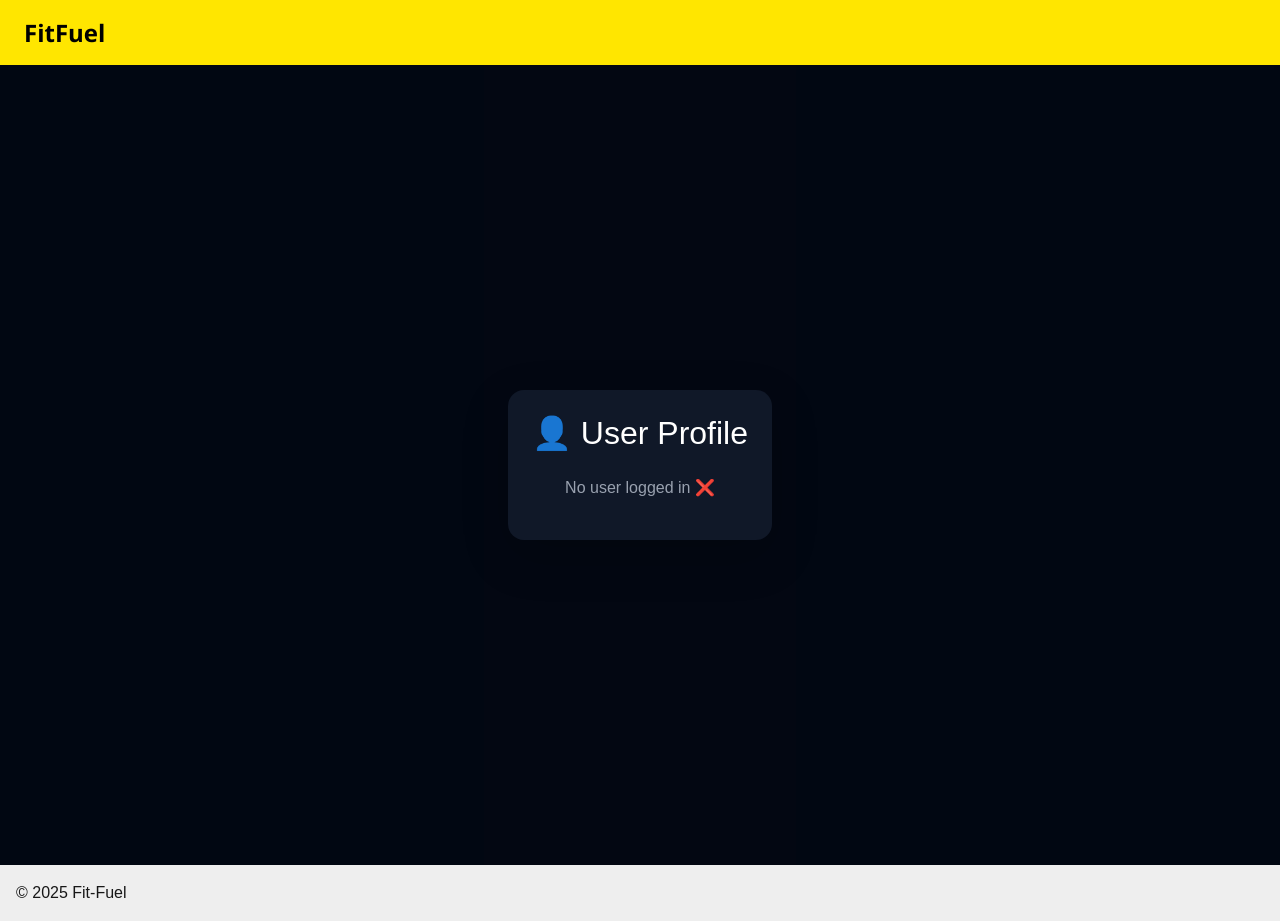
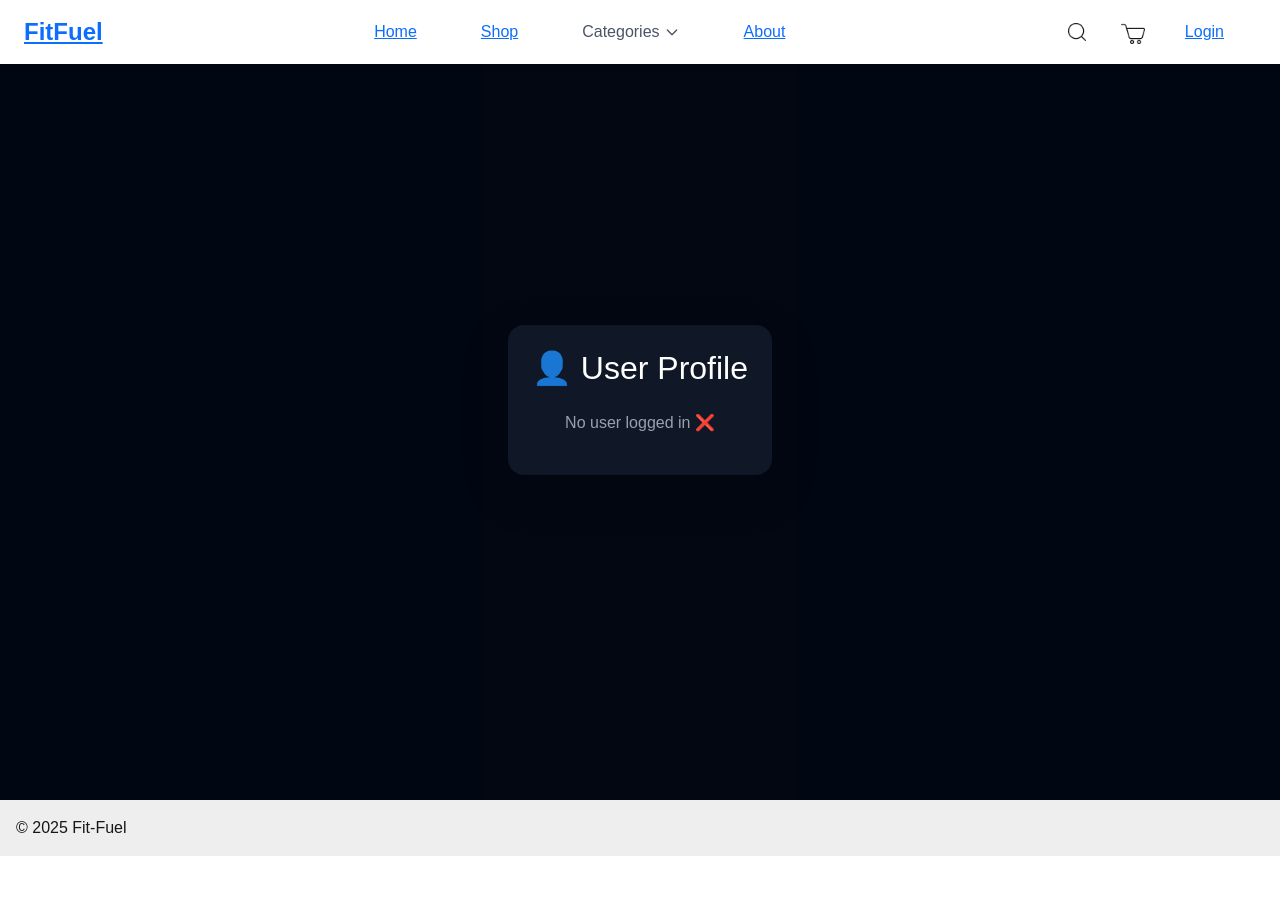
Before and after one commit to Akhil3236/Tracker, a Next.js app in the folder frontend/: page /user in a window 1280 px wide. After the commit the page ends 856 px from the top, so only its background shows below. Built offline with nearby package versions, Linux system fonts and the light colour scheme.

Commit message:
chnaged the header from bootstarp to tailwind

```diff
--- a/frontend/src/app/layout.tsx
+++ b/frontend/src/app/layout.tsx
@@ -14,9 +14,9 @@ export default function RootLayout({
   children: React.ReactNode;
 }) {
   // Load Bootstrap JS for dropdowns/collapse
-  useEffect(() => {
-  import("bootstrap/dist/js/bootstrap.bundle.min.js");
-}, []);
+//   useEffect(() => {
+//   import("bootstrap/dist/js/bootstrap.bundle.min.js");
+// }, []);
 
   return (
     <html lang="en">
--- a/frontend/src/component/Header.css
+++ b/frontend/src/component/Header.css
@@ -1,7 +1,7 @@
-/* Navbar Custom Styling */
 .navbar {
   font-family: 'Segoe UI', Tahoma, Geneva, Verdana, sans-serif;
-background-color: #ffe600 !important;
+  background-color: #525050 !important;
+  z-index: 1000;
 }
 
 .navbar .nav-link {
@@ -12,10 +12,9 @@ background-color: #ffe600 !important;
 }
 
 .navbar .nav-link:hover {
-  color: #0d6efd !important; /* Bootstrap primary color */
+  color: #0d6efd !important;
 }
 
-/* Custom Icons */
 .nav-icon {
   width: 26px;
   height: 26px;
@@ -28,7 +27,6 @@ background-color: #ffe600 !important;
   transform: scale(1.1);
 }
 
-/* Cart Badge */
 .cart-badge {
   position: absolute;
   top: -4px;
--- a/frontend/src/component/Header.tsx
+++ b/frontend/src/component/Header.tsx
@@ -4,142 +4,322 @@ import React, { useEffect, useState } from "react";
 import Image from "next/image";
 import Link from "next/link";
 import useUserstate from "@/app/Store/store";
-import "bootstrap/dist/css/bootstrap.min.css";
-
-import "./Header.css";
 
 const Header: React.FC = () => {
   const user = useUserstate((state) => state.user);
   const [isLoggedIn, setIsLoggedIn] = useState(false);
+  const [menuOpen, setMenuOpen] = useState(false);
 
-  // ✅ Check localStorage on client
   useEffect(() => {
-    const token = localStorage.getItem("token");
-    if (token) {
+    if (user) {
       setIsLoggedIn(true);
     }
-  }, [user]); // runs again if Zustand updates user
+  }, [user]);
+
+
 
   return (
-    <nav className="navbar navbar-expand-lg navbar-light px-4 shadow-sm">
-      <Link className="navbar-brand fw-bold fs-4" href="/">
+    <header className="bg-white shadow-md fixed top-0 left-0 w-full z-50">
+      <div className="max-w-7xl mx-auto px-4 sm:px-6 lg:px-8">
+        <div className="flex justify-between items-center h-16">
+          {/* Logo */}
+          <Link href="/" className="text-2xl font-extrabold text-blue-600 hover:text-blue-700">
             FitFuel
           </Link>
-      <button
-        className="navbar-toggler"
-        type="button"
-        data-bs-toggle="collapse"
-        data-bs-target="#navbarSupportedContent"
-        aria-controls="navbarSupportedContent"
-        aria-expanded="false"
-        aria-label="Toggle navigation"
-      >
-        <span className="navbar-toggler-icon"></span>
-      </button>
-      <div className="collapse navbar-collapse" id="navbarSupportedContent">
-        <ul className="navbar-nav mx-auto mb-2 mb-lg-0">
-          <li className="nav-item">
-            <Link className="nav-link active" href="/">
+
+          {/* Desktop Menu */}
+          <div className="hidden lg:flex space-x-8 items-center">
+            <Link href="/" className="text-gray-600 hover:text-blue-600 transition px-3 py-2 rounded">
               Home
             </Link>
-          </li>
-          <li className="nav-item">
-            <Link className="nav-link" href="/shop">
+            <Link href="/" className="text-gray-600 hover:text-blue-600 transition px-3 py-2 rounded">
               Shop
             </Link>
-          </li>
-          <li className="nav-item dropdown">
-            <Link
-              className="nav-link dropdown-toggle"
-              href="#"
-              id="navbarDropdown"
-              role="button"
-              data-bs-toggle="dropdown"
-              aria-expanded="false"
-            >
+            <div className="relative group">
+              <button className="text-gray-600 hover:text-blue-600 transition px-3 py-2 rounded flex items-center gap-1">
                 Categories
-            </Link>
-            <ul className="dropdown-menu" aria-labelledby="navbarDropdown">
+                <svg className="w-4 h-4" fill="none" stroke="currentColor" viewBox="0 0 24 24">
+                  <path strokeLinecap="round" strokeLinejoin="round" strokeWidth="2" d="M19 9l-7 7-7-7" />
+                </svg>
+              </button>
+              <ul className="absolute left-0 mt-2 bg-white border border-gray-200 rounded shadow-lg opacity-0 group-hover:opacity-100 invisible group-hover:visible transition-opacity duration-200">
                 <li>
-                <Link className="dropdown-item" href="/categories/whey-protein">
+                  <Link href="/categories/whey-protein" className="block px-4 py-2 hover:bg-gray-100">
                     Whey Protein
                   </Link>
                 </li>
                 <li>
-                <Link
-                  className="dropdown-item"
-                  href="/categories/creatine-monohydrate"
-                >
+                  <Link href="/categories/creatine-monohydrate" className="block px-4 py-2 hover:bg-gray-100">
                     Creatine Monohydrate
                   </Link>
                 </li>
                 <li>
-                <hr className="dropdown-divider" />
+                  <hr className="border-gray-300" />
                 </li>
                 <li>
-                <Link
-                  className="dropdown-item"
-                  href="/categories/peanut-butter"
-                >
+                  <Link href="/categories/peanut-butter" className="block px-4 py-2 hover:bg-gray-100">
                     Peanut Butter
                   </Link>
                 </li>
                 <li>
-                <Link className="dropdown-item" href="/categories/oats-museli">
+                  <Link href="/categories/oats-museli" className="block px-4 py-2 hover:bg-gray-100">
                     Oats & Muesli
                   </Link>
                 </li>
               </ul>
+            </div>
+            <Link href="/about" className="text-gray-600 hover:text-blue-600 transition px-3 py-2 rounded">
+              About
+            </Link>
+          </div>
+
+          {/* Actions */}
+          <div className="flex items-center space-x-4">
+            <Link href="/search" className="text-gray-600 hover:text-blue-600 transition p-2 rounded-full hover:bg-gray-100">
+              <Image src="/assets/search.png" alt="Search" width={24} height={24} />
+            </Link>
+            <Link href="/cart" className="relative text-gray-600 hover:text-blue-600 transition p-2 rounded-full hover:bg-gray-100">
+              <Image src="/assets/trolley.png" alt="Cart" width={24} height={24} />
+            </Link>
+            {isLoggedIn ? (
+              <Link href="/user" className="text-gray-600 hover:text-blue-600 transition p-2 rounded-full hover:bg-gray-100">
+                <Image src="/assets/user.png" alt="User" width={24} height={24} />
+              </Link>
+            ) : (
+              <Link href="/login" className="text-blue-600 hover:text-blue-800 transition px-3 py-2 rounded hover:bg-blue-50">
+                Login
+              </Link>
+            )}
+            {/* Hamburger for mobile */}
+            <button
+              onClick={() => setMenuOpen(!menuOpen)}
+              className="lg:hidden text-gray-600 hover:text-blue-600 p-2 rounded hover:bg-gray-100"
+            >
+              <svg className="w-6 h-6" fill="none" stroke="currentColor" viewBox="0 0 24 24">
+                <path
+                  strokeLinecap="round"
+                  strokeLinejoin="round"
+                  strokeWidth="2"
+                  d={menuOpen ? "M6 18L18 6M6 6l12 12" : "M4 6h16M4 12h16M4 18h16"}
+                />
+              </svg>
+            </button>
+          </div>
+        </div>
+      </div>
+
+      {/* Mobile Menu */}
+      {menuOpen && (
+        <div className="lg:hidden bg-white border-t border-gray-200">
+          <ul className="flex flex-col space-y-2 p-4">
+            <li>
+              <Link href="/" className="block text-gray-600 hover:text-blue-600 transition px-3 py-2 rounded hover:bg-gray-100">
+                Home
+              </Link>
             </li>
-          <li className="nav-item">
-            <Link className="nav-link" href="/about">
+            <li>
+              <Link href="/" className="block text-gray-600 hover:text-blue-600 transition px-3 py-2 rounded hover:bg-gray-100">
+                Shop
+              </Link>
+            </li>
+            <li>
+              <details className="group">
+                <summary className="cursor-pointer flex items-center justify-between text-gray-600 hover:text-blue-600 px-3 py-2 rounded hover:bg-gray-100">
+                  Categories
+                  <svg className="w-4 h-4 group-open:rotate-180 transition-transform" fill="none" stroke="currentColor" viewBox="0 0 24 24">
+                    <path strokeLinecap="round" strokeLinejoin="round" strokeWidth="2" d="M19 9l-7 7-7-7" />
+                  </svg>
+                </summary>
+                <ul className="mt-2 space-y-1 pl-4">
+                  <li>
+                    <Link href="/categories/whey-protein" className="block text-gray-600 hover:text-blue-600 px-3 py-2 rounded hover:bg-gray-100">
+                      Whey Protein
+                    </Link>
+                  </li>
+                  <li>
+                    <Link href="/categories/creatine-monohydrate" className="block text-gray-600 hover:text-blue-600 px-3 py-2 rounded hover:bg-gray-100">
+                      Creatine Monohydrate
+                    </Link>
+                  </li>
+                  <li>
+                    <Link href="/categories/peanut-butter" className="block text-gray-600 hover:text-blue-600 px-3 py-2 rounded hover:bg-gray-100">
+                      Peanut Butter
+                    </Link>
+                  </li>
+                  <li>
+                    <Link href="/categories/oats-museli" className="block text-gray-600 hover:text-blue-600 px-3 py-2 rounded hover:bg-gray-100">
+                      Oats & Muesli
+                    </Link>
+                  </li>
+                </ul>
+              </details>
+            </li>
+            <li>
+              <Link href="/about" className="block text-gray-600 hover:text-blue-600 transition px-3 py-2 rounded hover:bg-gray-100">
                 About
               </Link>
             </li>
-        </ul>
-
-        <div className="d-flex align-items-center gap-3">
-          <Link href="/search" className="nav-link p-0">
-            <Image
-              src="/assets/search.png"
-              alt="Search"
-              className="nav-icon"
-              width={24}
-              height={24}
-            />
-          </Link>
-          <Link href="/cart" className="nav-link position-relative p-0">
-            <Image
-              src="/assets/trolley.png"
-              alt="Cart"
-              className="nav-icon"
-              width={24}
-              height={24}
-            />
-          </Link>
-
+            <li>
               {isLoggedIn ? (
-            <Link href="/user" className="nav-link p-0">
-              <Image
-                src="/assets/user.png"
-                alt="User"
-                className="nav-icon"
-                width={24}
-                height={24}
-              />
+                <Link href="/user" className="block text-gray-600 hover:text-blue-600 px-3 py-2 rounded hover:bg-gray-100">
+                  Profile
                 </Link>
               ) : (
-            <Link href="/login" className="nav-link p-0">
+                <Link href="/login" className="block text-blue-600 hover:text-blue-800 px-3 py-2 rounded hover:bg-blue-50">
                   Login
                 </Link>
               )}
+            </li>
+          </ul>
         </div>
-      </div>
-    </nav>
+      )}
+    </header>
   );
 };
 
 export default Header;
+
+
+
+
+// "use client";
+
+// import React, { useEffect, useState } from "react";
+// import Image from "next/image";
+// import Link from "next/link";
+// import useUserstate from "@/app/Store/store";
+// import "bootstrap/dist/css/bootstrap.min.css";
+// import 'bootstrap/dist/js/bootstrap.bundle.min.js';
+
+// import "./Header.css";
+
+// const Header: React.FC = () => {
+//   const user = useUserstate((state) => state.user);
+//   const [isLoggedIn, setIsLoggedIn] = useState(false);
+
+//   useEffect(() => {
+//     const token = localStorage.getItem("token");
+//     if (token) {
+//       setIsLoggedIn(true);
+//     }
+//   }, [user]);
+
+//   return (
+//     <nav className="navbar navbar-expand-lg navbar-light px-4 shadow-sm">
+//       <Link className="navbar-brand fw-bold fs-4" href="/">
+//         FitFuel
+//       </Link>
+//       <button
+//         className="navbar-toggler"
+//         type="button"
+//         data-bs-toggle="collapse"
+//         data-bs-target="#navbarSupportedContent"
+//         aria-controls="navbarSupportedContent"
+//         aria-expanded="false"
+//         aria-label="Toggle navigation"
+//       >
+//         <span className="navbar-toggler-icon"></span>
+//       </button>
+
+//       <div className="collapse navbar-collapse" id="navbarSupportedContent">
+//         <ul className="navbar-nav mx-auto mb-2 mb-lg-0">
+//           <li className="nav-item">
+//             <Link className="nav-link active" href="/">
+//               Home
+//             </Link>
+//           </li>
+//           <li className="nav-item">
+//             <Link className="nav-link" href="/">
+//               Shop
+//             </Link>
+//           </li>
+//           <li className="nav-item dropdown">
+//             <a
+//               className="nav-link dropdown-toggle"
+//               href="#"
+//               id="navbarDropdown"
+//               role="button"
+//               data-bs-toggle="dropdown"
+//               aria-expanded="false"
+//             >
+//               Categories
+//             </a>
+//             <ul className="dropdown-menu" aria-labelledby="navbarDropdown">
+//               <li>
+//                 <Link className="dropdown-item" href="/categories/whey-protein">
+//                   Whey Protein
+//                 </Link>
+//               </li>
+//               <li>
+//                 <Link className="dropdown-item" href="/categories/creatine-monohydrate">
+//                   Creatine Monohydrate
+//                 </Link>
+//               </li>
+//               <li>
+//                 <hr className="dropdown-divider" />
+//               </li>
+//               <li>
+//                 <Link className="dropdown-item" href="/categories/peanut-butter">
+//                   Peanut Butter
+//                 </Link>
+//               </li>
+//               <li>
+//                 <Link className="dropdown-item" href="/categories/oats-museli">
+//                   Oats & Muesli
+//                 </Link>
+//               </li>
+//             </ul>
+//           </li>
+//           <li className="nav-item">
+//             <Link className="nav-link" href="/about">
+//               About
+//             </Link>
+//           </li>
+//         </ul>
+
+//         <div className="d-flex align-items-center gap-3">
+//           <Link href="/search" className="nav-link p-0">
+//             <Image
+//               src="/assets/search.png"
+//               alt="Search"
+//               className="nav-icon"
+//               width={24}
+//               height={24}
+//             />
+//           </Link>
+//           <Link href="/cart" className="nav-link position-relative p-0">
+//             <Image
+//               src="/assets/trolley.png"
+//               alt="Cart"
+//               className="nav-icon"
+//               width={24}
+//               height={24}
+//             />
+//           </Link>
+
+//           {isLoggedIn ? (
+//             <Link href="/user" className="nav-link p-0">
+//               <Image
+//                 src="/assets/user.png"
+//                 alt="User"
+//                 className="nav-icon"
+//                 width={24}
+//                 height={24}
+//               />
+//             </Link>
+//           ) : (
+//             <Link href="/login" className="nav-link p-0">
+//               Login
+//             </Link>
+//           )}
+//         </div>
+//       </div>
+//     </nav>
+//   );
+// };
+
+// export default Header;
+
 
 
 
```
Lines whose indentation alone changed are shown as unchanged.
